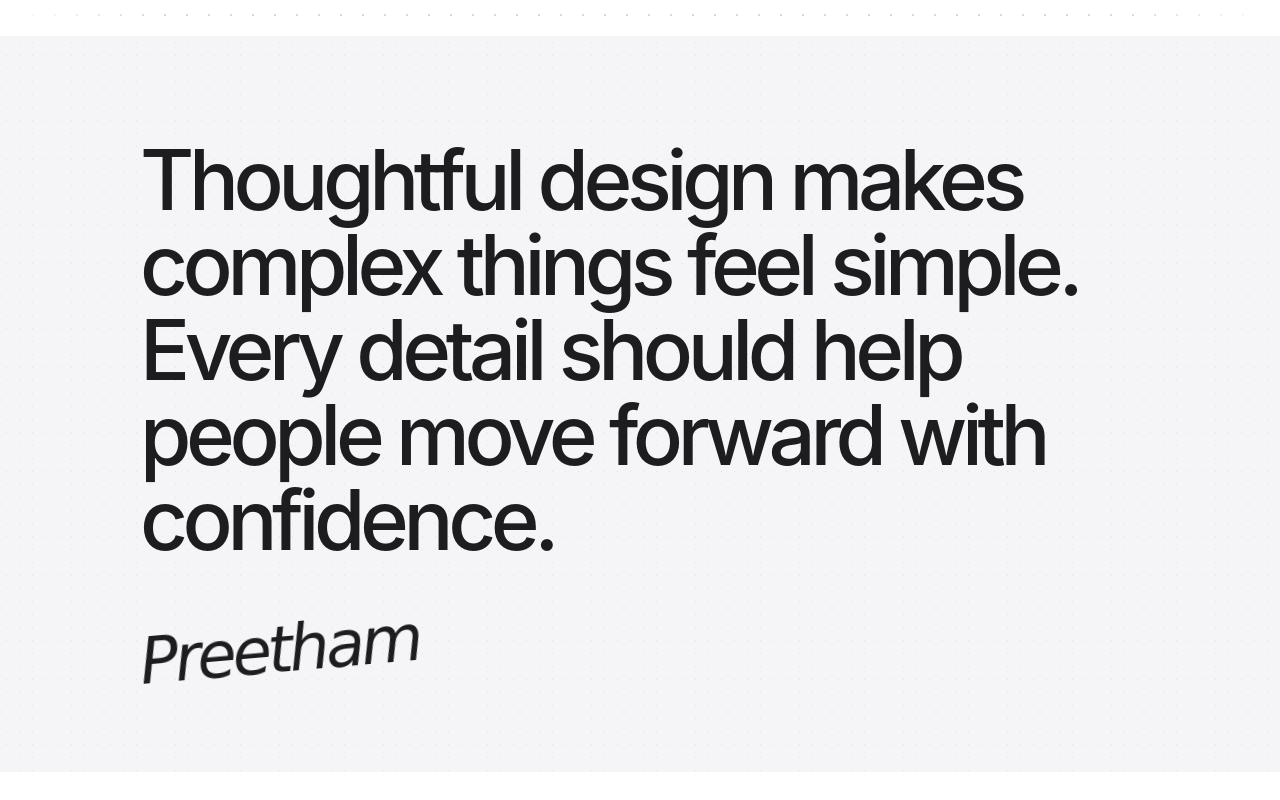
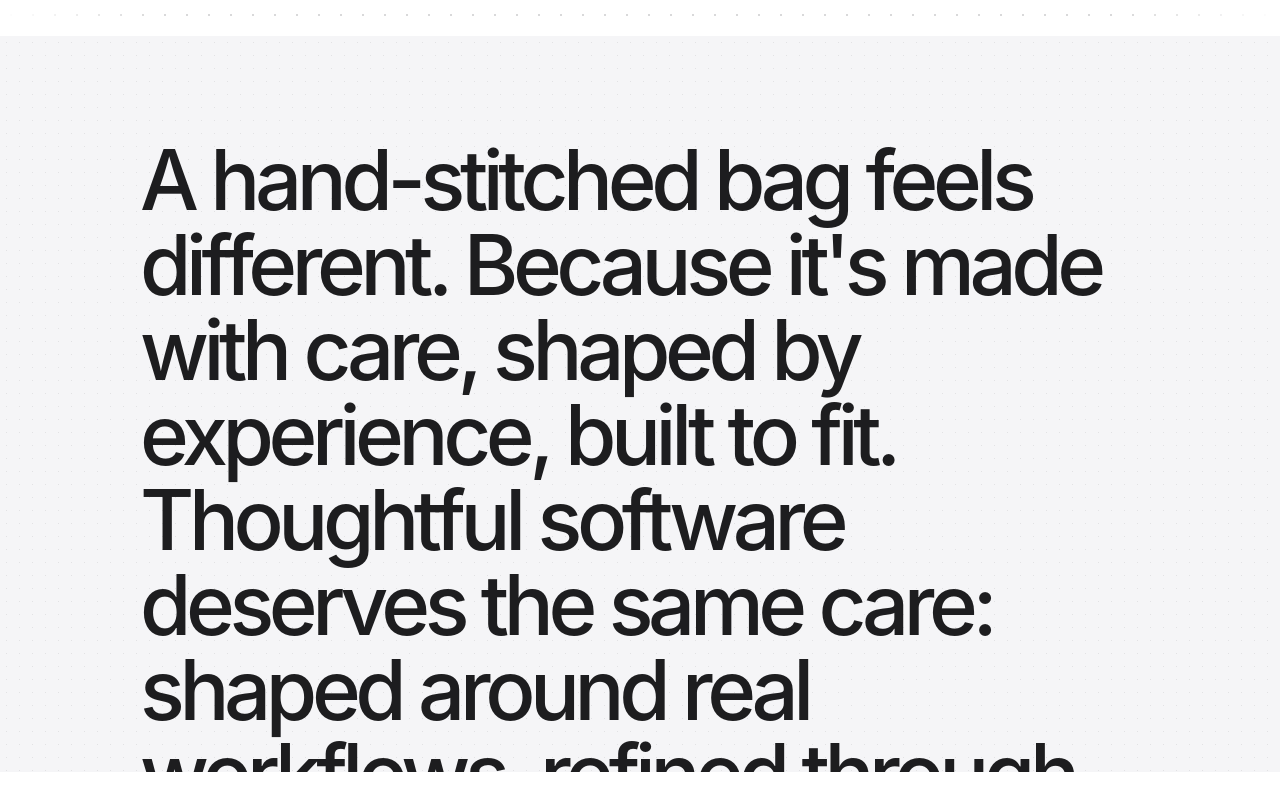
Before and after one commit to Preethamnd1998/Preethamnd1998.github.io, a website: page index.html in a window 1280 px wide. Shown: the part 700-1500 px from the top of the page. Drawn offline with Linux system fonts and the light colour scheme.

Commit message:
Refine quote screen with brief reference excerpt and original adaptation

```diff
--- a/index.html
+++ b/index.html
@@ -62,7 +62,7 @@
       <section class="humanize-quote" id="humanize-quote" aria-label="Personal quote">
         <div class="quote-grain" aria-hidden="true"></div>
         <blockquote>
-          <p>Thoughtful design makes complex things feel simple. Every detail should help people move forward with confidence.</p>
+          <p>A hand-stitched bag feels different. Because it's made with care, shaped by experience, built to fit. Thoughtful software deserves the same care: shaped around real workflows, refined through iteration, and built to help people do their best work.</p>
           <footer><span class="signature">Preetham</span></footer>
         </blockquote>
       </section>
```
